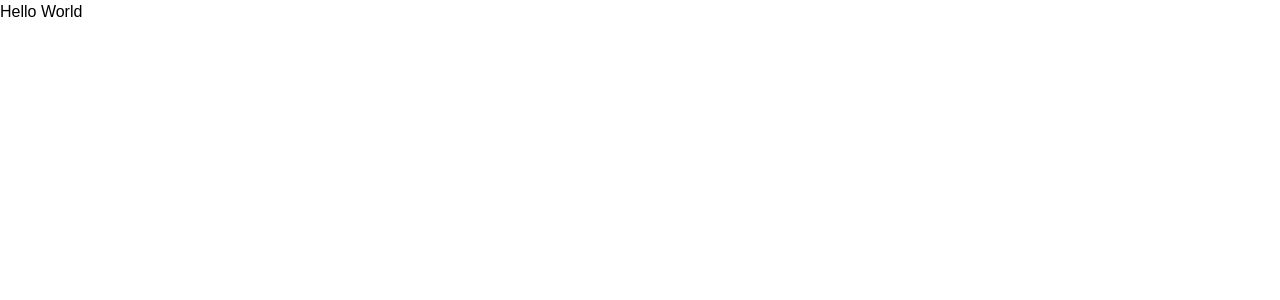
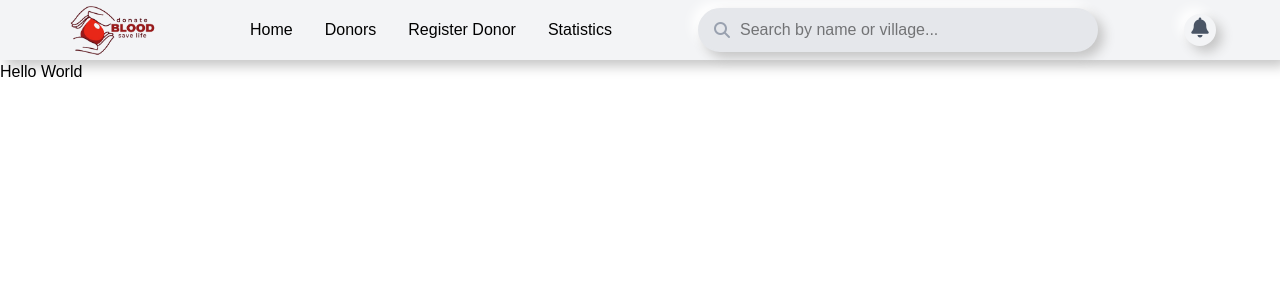
Before and after one commit to NaeemUddin940/Blood-Fighter---The-Blood-Donor-Hero, a Next.js app: page / in a window 1280 px wide. Shown: the top 300 px of the page. Built offline with nearby package versions, Linux system fonts and the light colour scheme.

Commit message:
globalcss added

```diff
--- a/src/app/globals.css
+++ b/src/app/globals.css
@@ -24,3 +24,20 @@ body {
   color: var(--foreground); */
   font-family: Arial, Helvetica, sans-serif;
 }
+
+
+.bottom-Nav{
+  @apply flex flex-col hover:text-red-400 items-center ;
+}
+
+.shadow{
+  @apply shadow-[6px_6px_12px_#c5c5c5,-6px_-6px_12px_#ffffff] cursor-pointer ;
+}
+
+.scaled{
+  @apply group-hover:scale-110 transition-transform duration-200
+}
+
+
+
+/* dark:shadow-[10px_10px_20px_#313c4a,-10px_-10px_20px_#1e252e] */
--- a/src/app/layout.js
+++ b/src/app/layout.js
@@ -1,5 +1,8 @@
 import { Geist, Geist_Mono } from "next/font/google";
 import "./globals.css";
+import { BloodFighterContextProvider } from "@/Context/BloodFighter";
+import Header from "@/components/Header";
+import BottomNavigation from "@/components/BottomNavigation";
 
 const geistSans = Geist({
   variable: "--font-geist-sans",
@@ -34,7 +37,11 @@ export default function RootLayout({ children }) {
 
       <body
         className={`${geistSans.variable} ${geistMono.variable} antialiased`}>
-        {children}
+        <BloodFighterContextProvider>
+          <Header />
+          {children}
+          <BottomNavigation />
+        </BloodFighterContextProvider>
       </body>
     </html>
   );
```
